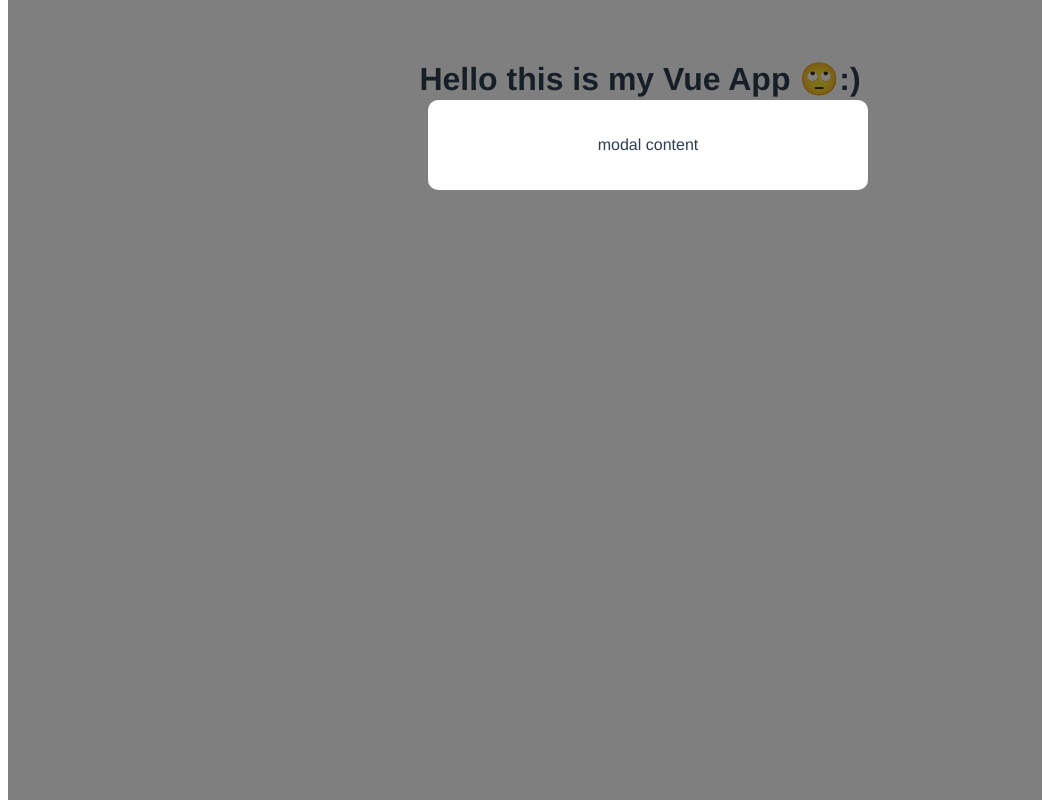
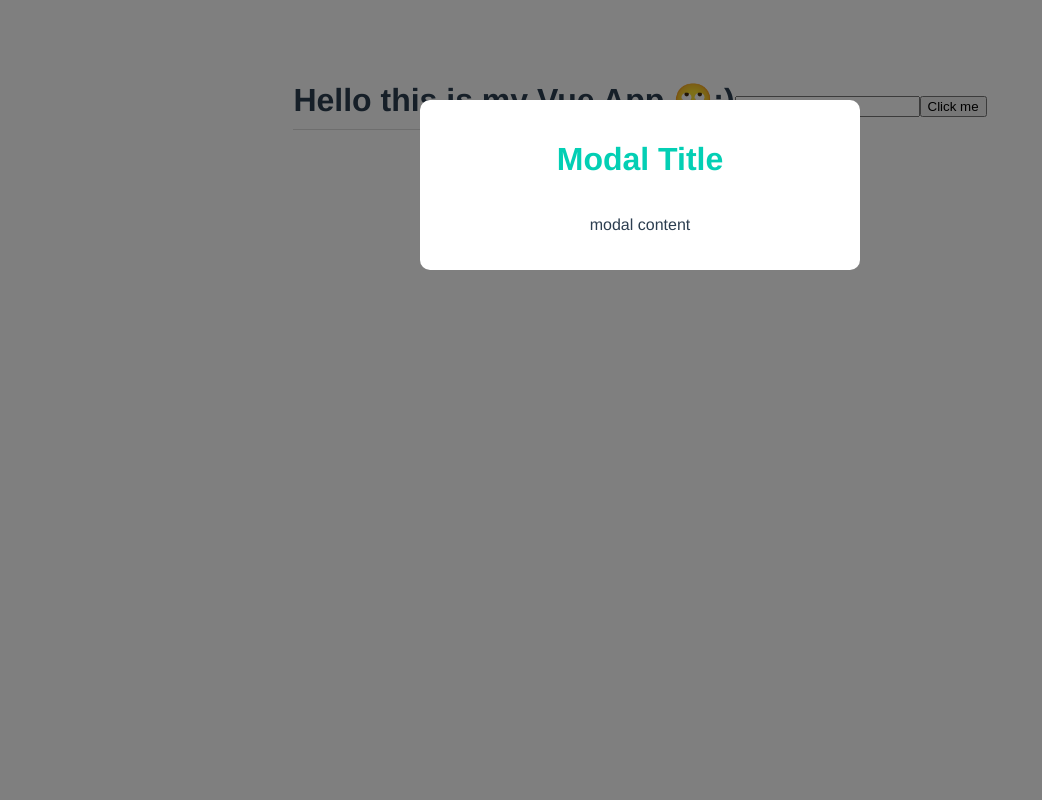
Before and after one commit to newit-baolh/LearnVueJS, a Vue app: page / in a window 1280 px wide. Shown: the whole page, without its empty margins (0-1042 px from the left). Built offline with nearby package versions, Linux system fonts and the light colour scheme.

Commit message:
global css

```diff
--- a/src/App.vue
+++ b/src/App.vue
@@ -35,4 +35,9 @@
   color: #2c3e50;
   margin-top: 60px;
 }
+h1{
+  border-bottom: 1px solid #ddd;
+  display: inline-block;
+  padding-bottom: 10px;
+}
 </style>
--- /dev/null
+++ b/src/assets/global.css
@@ -0,0 +1,6 @@
+body{
+    margin: 0;
+}
+p {
+    font-style: italic;
+}
--- a/src/components/Modal.vue
+++ b/src/components/Modal.vue
@@ -1,12 +1,13 @@
 <template>
     <div class="backdrop">
         <div class="modal">
+            <h1>Modal Title</h1>
             <p>modal content</p>
         </div>
     </div>
 </template>
 
-<style>
+<style scoped>
 .modal{
     width: 400px;
     padding: 20px;
@@ -21,4 +22,12 @@
     width: 100%;
     height: 100%;
 }
+h1{
+    color: #03cfb4;
+    border: none;
+    padding: 0;
+}
+.modal p{
+    font-style: normal;
+}
 </style>
--- a/src/main.js
+++ b/src/main.js
@@ -1,4 +1,5 @@
 import { createApp } from 'vue'
 import App from './App.vue'
+import './assets/global.css'
 
 createApp(App).mount('#app')
```
